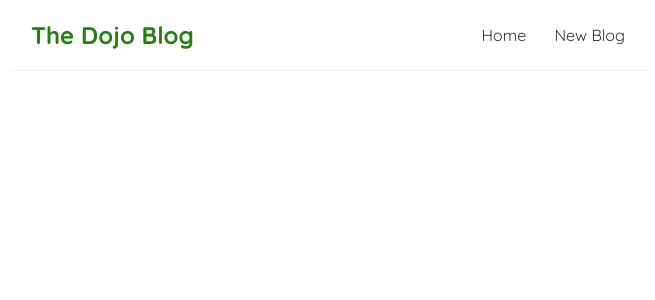
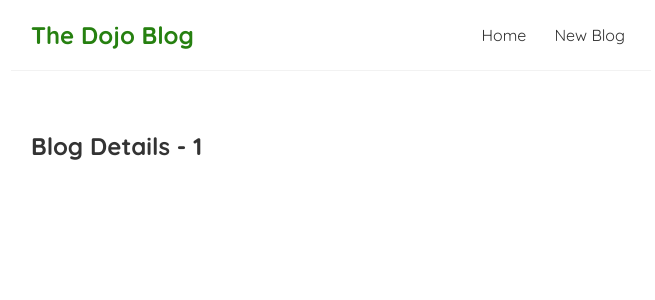
Before and after one commit to szegediviktor/dojo-blog, a React (Create React App) app: page /blogs/1 in a window 1280 px wide. Shown: the top 300 px of the page, without its empty margins (309-964 px from the left). Built offline with nearby package versions, Linux system fonts and the light colour scheme.

Commit message:
add BlogDetails

```diff
--- a/src/App.js
+++ b/src/App.js
@@ -2,6 +2,7 @@ import Navbar from "./Navbar";
 import Home from "./Home";
 import { BrowserRouter as Router, Route, Routes } from "react-router-dom";
 import Create from "./Create";
+import BlogDetails from "./BlogDetails";
 
 function App() {
     return (
@@ -12,6 +13,7 @@ function App() {
                     <Routes>
                         <Route path="/" element={<Home />} />
                         <Route path="/create" element={<Create />} />
+                        <Route path="/blogs/:id" element={<BlogDetails />} />
                     </Routes>
                 </div>
             </div>
--- /dev/null
+++ b/src/BlogDetails.jsx
@@ -0,0 +1,13 @@
+import { useParams } from "react-router-dom";
+
+const BlogDetails = () => {
+    const { id } = useParams();
+
+    return (
+        <div className="blog-details">
+            <h2>Blog Details - {id}</h2>
+        </div>
+    );
+};
+
+export default BlogDetails;
--- a/src/BlogList.jsx
+++ b/src/BlogList.jsx
@@ -1,14 +1,15 @@
+import { Link } from "react-router-dom";
+
 const BlogList = ({ blogs, title }) => {
     return (
         <div className="blog-preview">
             <h1>{title}</h1>
             {blogs.map((blog) => (
                 <div className="blog-preview" key={blog.id}>
-                    <h2>{blog.title}</h2>
-                    <p>Written by {blog.author}</p>
-                    {/* <button onClick={() => handleDelete(blog.id)}>
-                        Delete this blog!
-                    </button> */}
+                    <Link to={`/blogs/${blog.id}`}>
+                        <h2>{blog.title}</h2>
+                        <p>Written by {blog.author}</p>
+                    </Link>
                 </div>
             ))}
         </div>
```
